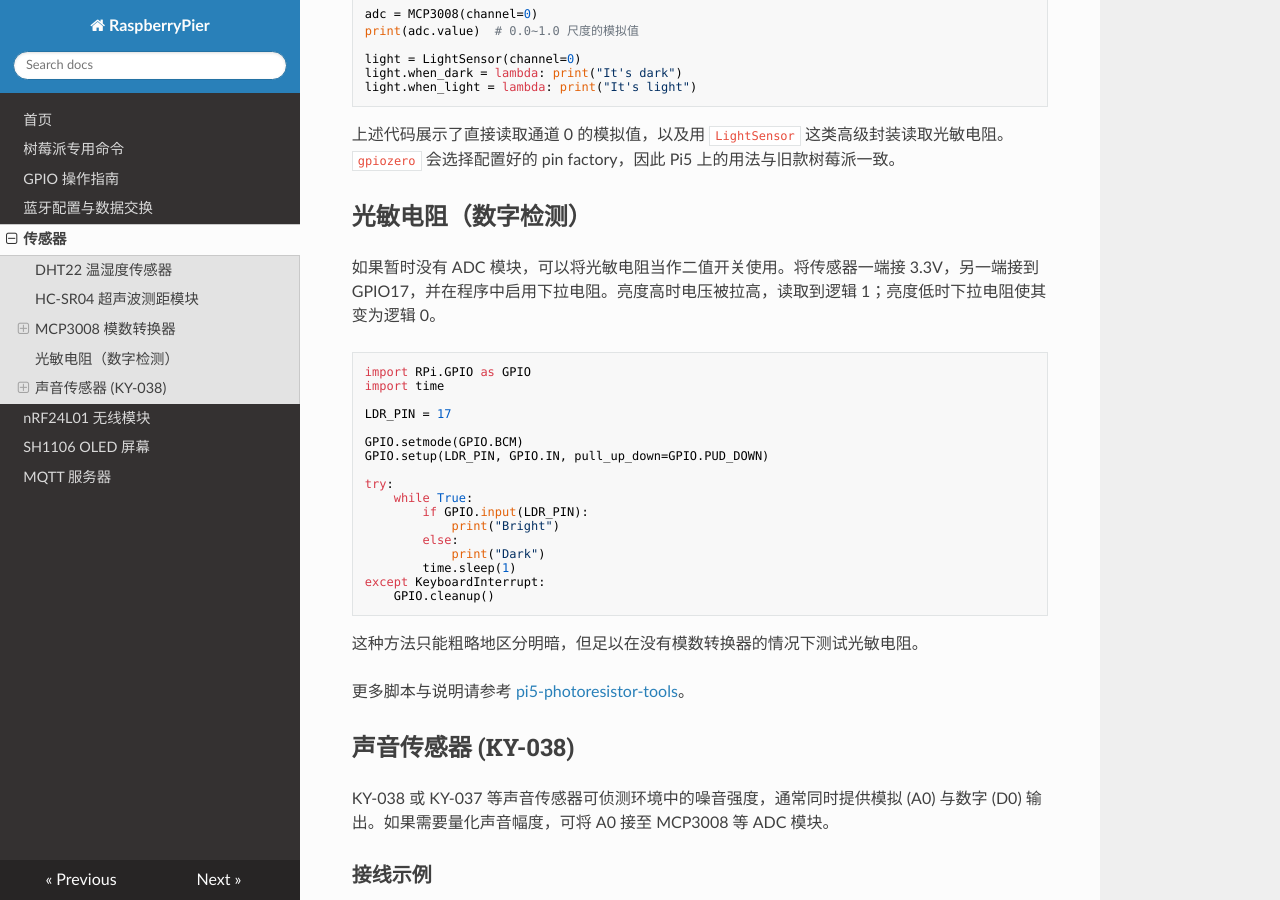
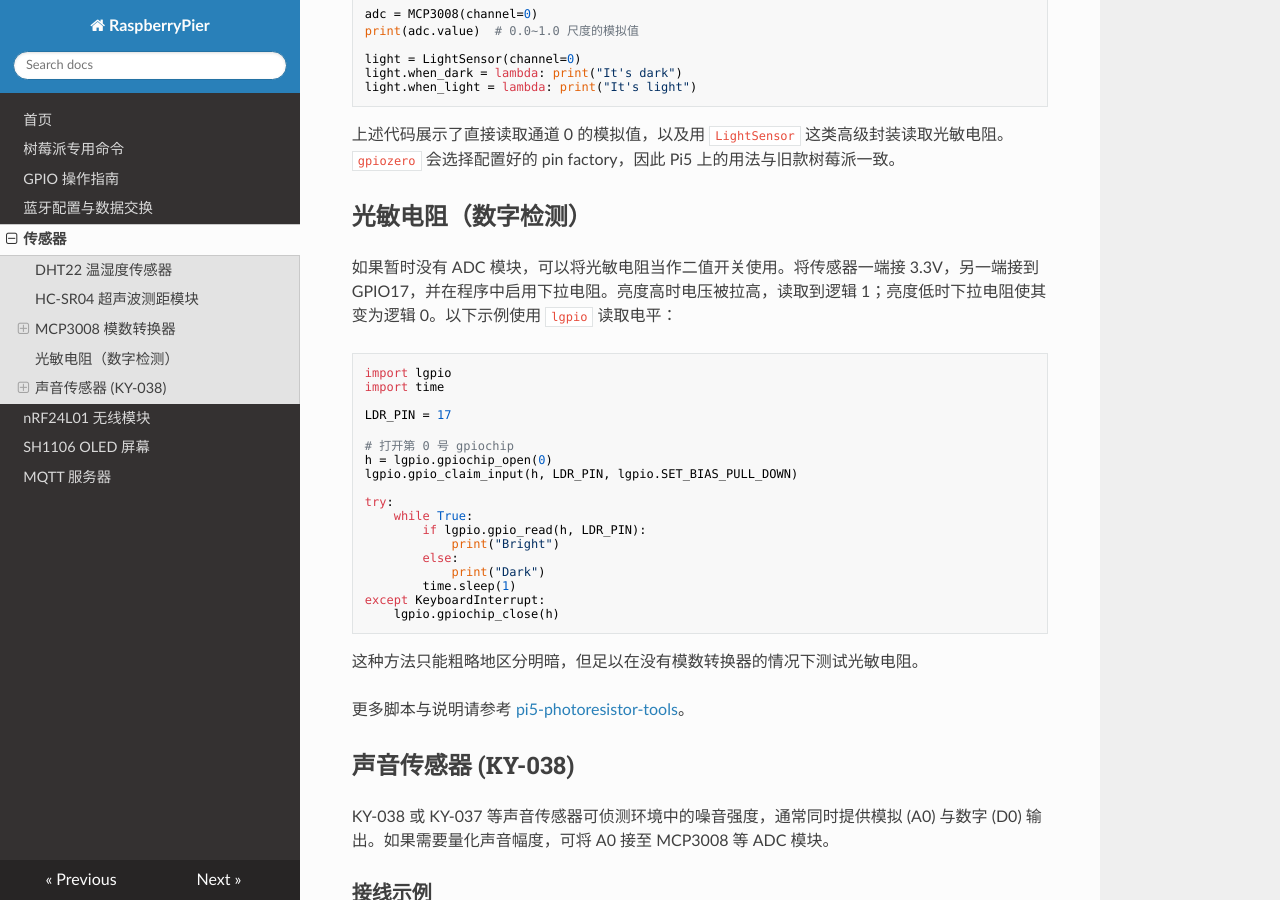
Before and after one commit to SwartzMss/RaspberryPier, an MkDocs documentation site: the page built from docs/sensors.md, in a window 1280 px wide and 900 px high, scrolled down 2157 px. Built offline with MkDocs 1.6.1, drawn with Linux system fonts in a browser that asks for light colours; nearby versions of some CDN libraries.

Commit message:
Update photoresistor example to use lgpio

````diff
--- a/docs/sensors.md
+++ b/docs/sensors.md
@@ -117,26 +117,27 @@
 
 ## 光敏电阻（数字检测）
 
-如果暂时没有 ADC 模块，可以将光敏电阻当作二值开关使用。将传感器一端接 3.3V，另一端接到 GPIO17，并在程序中启用下拉电阻。亮度高时电压被拉高，读取到逻辑 1；亮度低时下拉电阻使其变为逻辑 0。
+如果暂时没有 ADC 模块，可以将光敏电阻当作二值开关使用。将传感器一端接 3.3V，另一端接到 GPIO17，并在程序中启用下拉电阻。亮度高时电压被拉高，读取到逻辑 1；亮度低时下拉电阻使其变为逻辑 0。以下示例使用 `lgpio` 读取电平：
 
 ```python
-import RPi.GPIO as GPIO
+import lgpio
 import time
 
 LDR_PIN = 17
 
-GPIO.setmode(GPIO.BCM)
-GPIO.setup(LDR_PIN, GPIO.IN, pull_up_down=GPIO.PUD_DOWN)
+# 打开第 0 号 gpiochip
+h = lgpio.gpiochip_open(0)
+lgpio.gpio_claim_input(h, LDR_PIN, lgpio.SET_BIAS_PULL_DOWN)
 
 try:
     while True:
-        if GPIO.input(LDR_PIN):
+        if lgpio.gpio_read(h, LDR_PIN):
             print("Bright")
         else:
             print("Dark")
         time.sleep(1)
 except KeyboardInterrupt:
-    GPIO.cleanup()
+    lgpio.gpiochip_close(h)
 ```
 
 这种方法只能粗略地区分明暗，但足以在没有模数转换器的情况下测试光敏电阻。
````
